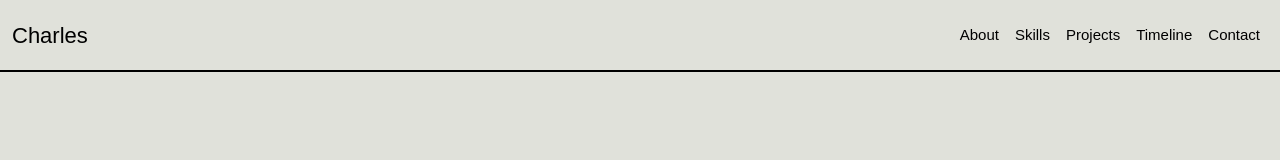
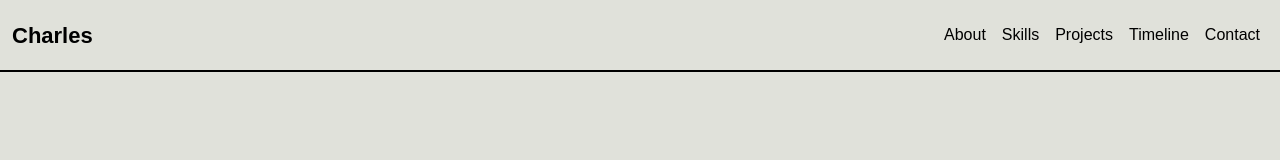
Before and after one commit to Jisooyanim/my-website, a React (Vite) app: page / in a window 1280 px wide. Shown: the top 160 px of the page. Built offline with nearby package versions, Linux system fonts and the light colour scheme; a web font is replaced by a local one.

Commit message:
M: Font styling

```diff
--- a/src/components/Navbar.jsx
+++ b/src/components/Navbar.jsx
@@ -12,6 +12,7 @@ const linkStyles = {
 const brandStyles = {
   fontFamily: fonts.lexend,
   fontSize: 22,
+  fontWeight: 600,
   backgroundColor: 'transparent',
   color: 'black',
   transition: 'background-color 0.7s ease, color 0.7s ease',
@@ -59,8 +60,8 @@ const Sidebar = () => {
     >
       <Typography
         family="lexend"
-        size={15}
-        weight={5}
+        size={16}
+        weight={400}
         className="mt-3"
       >
         {name}
```
